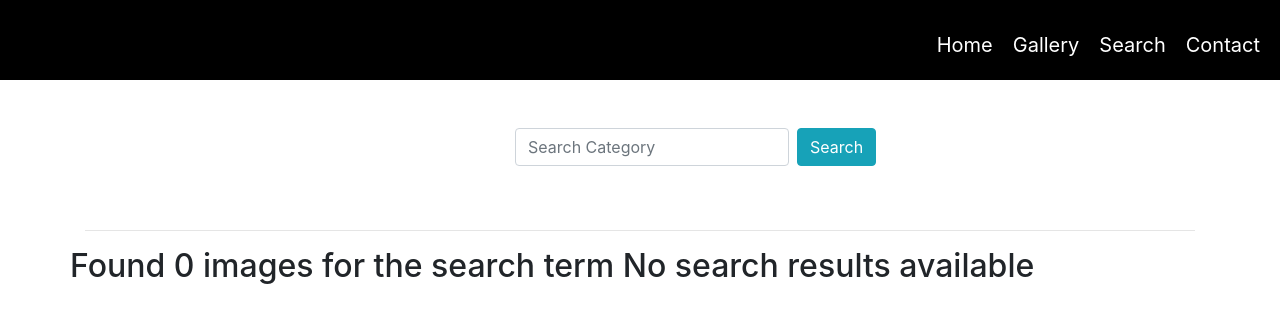
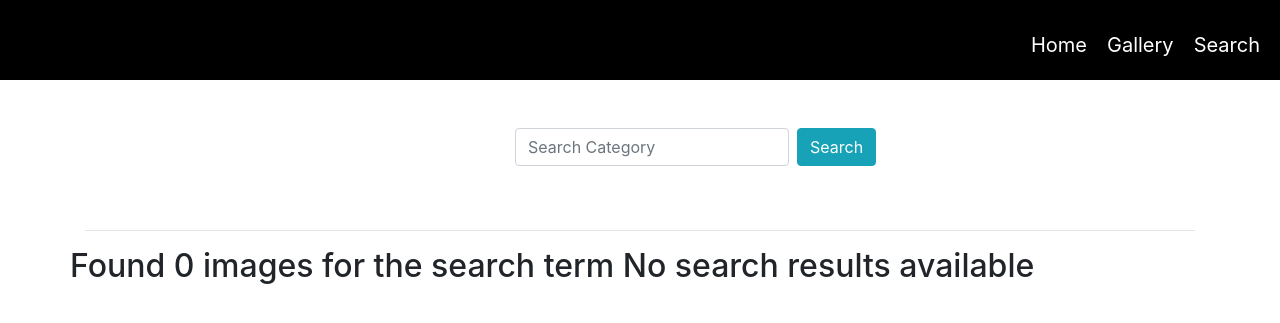
Before and after one commit to Gavin-Kariuki/CyberDeck, a Django app: page /search/ in a window 1280 px wide; the page is wider, and only the part inside the window is pictured. Shown: the top 323 px of that part. Run offline with Django 3.2, Linux system fonts and the light colour scheme; some libraries are stand-ins or nearby versions.

Commit message:
remove contact url

```diff
--- a/deck/templates/all-images/tafuta.html
+++ b/deck/templates/all-images/tafuta.html
@@ -14,7 +14,6 @@
 
 <!--NAVBAR-->
 <div class="nav-bar" style="height: 80px;background-color: black;">
-    <a href="">Contact</a>
     <a href="{%url 'search_results'%}">Search</a>
     <a href="{%url 'mapicha'%}">Gallery</a>
     <a href="{%url 'karibu'%}">Home</a>
```
